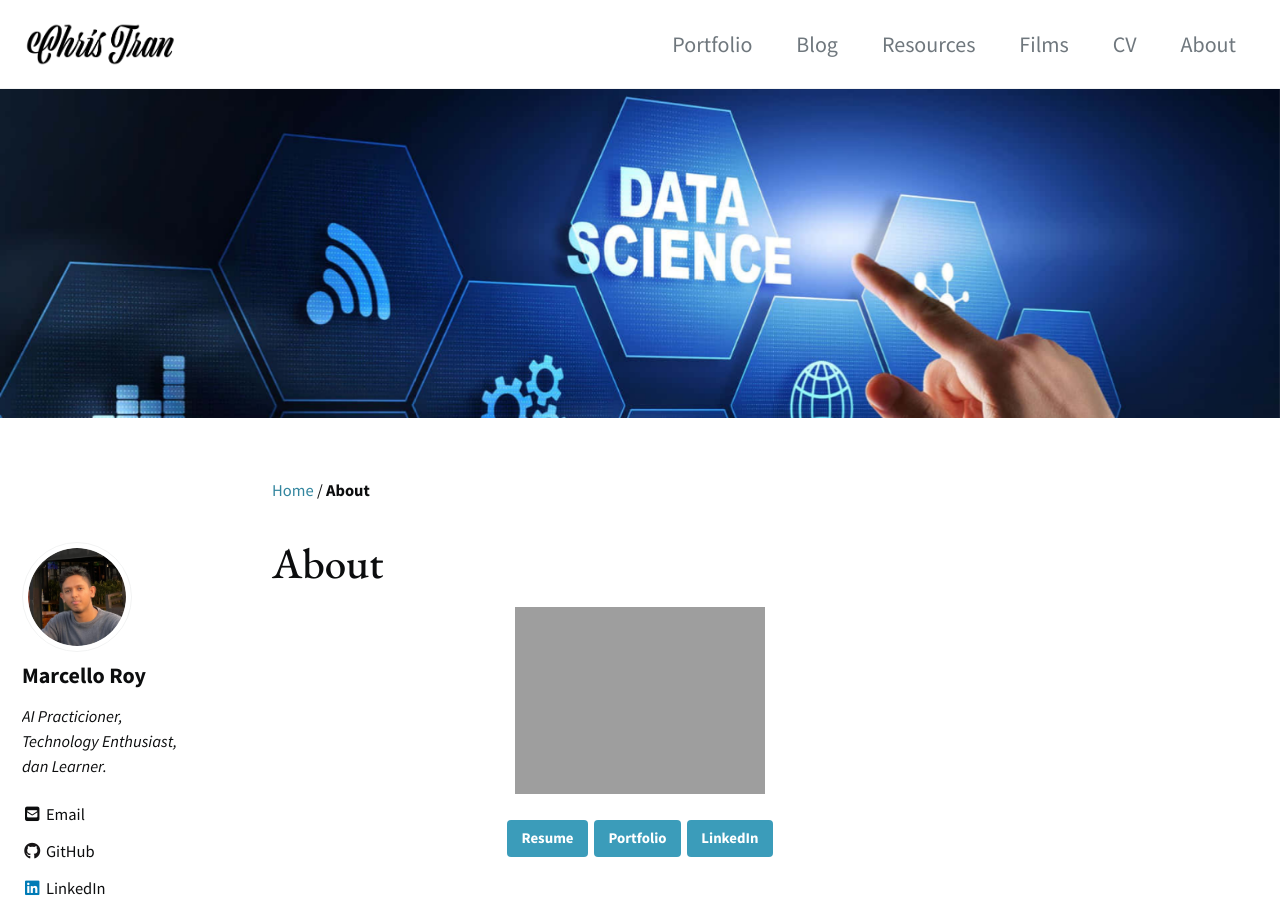
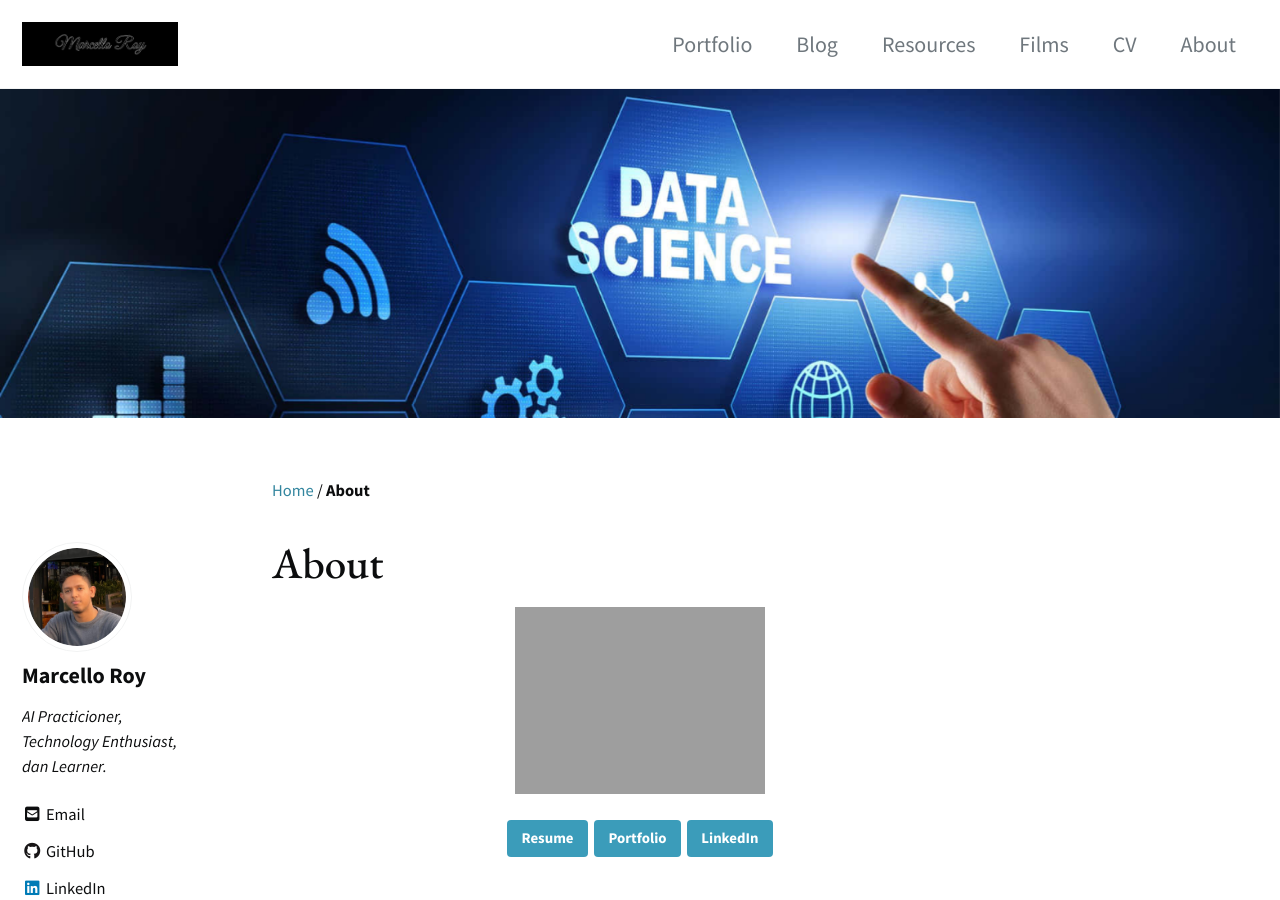
Before and after one commit to marcello2k18/marcello2k18.github.io, a Jekyll site: the page built from _pages/about.md, in a window 1280 px wide and 900 px high. Built offline with Jekyll 4.4.1, drawn with Linux system fonts in a browser that asks for light colours; cached includes are drawn as plain includes; nearby versions of some CDN libraries.

Commit message:
Update _config.yml

```diff
--- a/_config.yml
+++ b/_config.yml
@@ -8,7 +8,7 @@ title                    : "Marcello Roy"
 title_separator          : "-"
 name                     : "Marcello Roy"
 description              : "Portfolio Marcello Roy"
-logo                     : "/assets/images/logo-707x200.png"
+logo                     : "/assets/images/font-roy.jpeg"
 masthead_title           : " "
 breadcrumbs              : true
 words_per_minute         : 160
```
